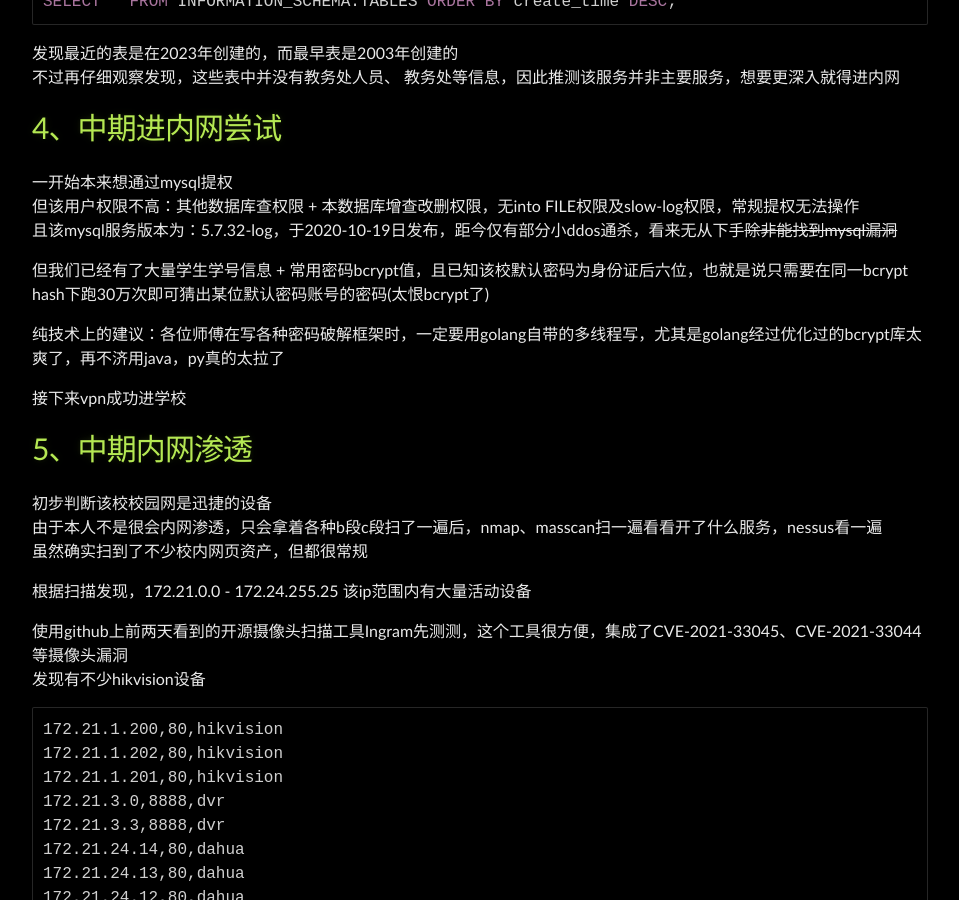
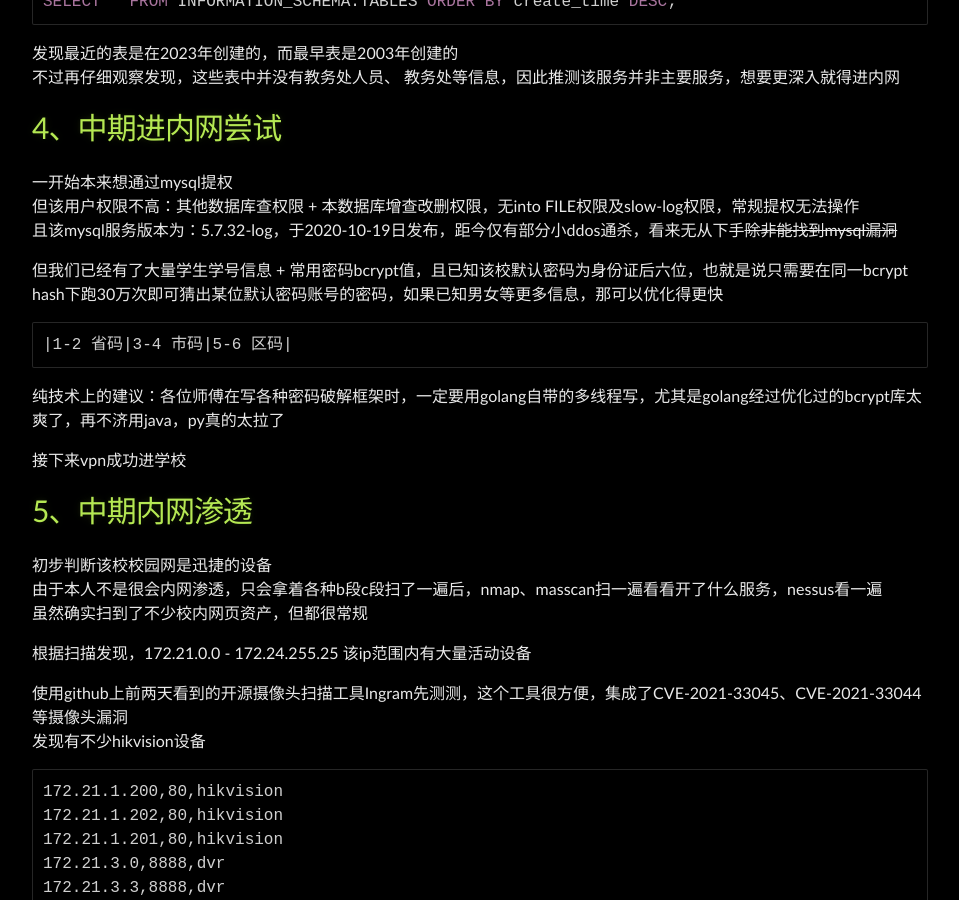
Before and after one commit to Leeyangee/leeyangee.github.io, a Jekyll site: the page built from _posts/2023-06-20-SRC干货 某教育资产经典渗透-漏洞链从外网打到内网.md, in a window 1280 px wide and 900 px high, scrolled down 1492 px. Shown: the whole window, without its empty margins (160-1119 px from the left). Built offline with Jekyll 4.4.1, drawn with Linux system fonts in a browser that asks for light colours.

Commit message:
Update 2023-06-20-SRC干货 某教育资产经典渗透-漏洞链从外网打到内网.md

````diff
--- a/_posts/2023-06-20-SRC干货 某教育资产经典渗透-漏洞链从外网打到内网.md
+++ b/_posts/2023-06-20-SRC干货 某教育资产经典渗透-漏洞链从外网打到内网.md
@@ -62,7 +62,11 @@ SELECT * FROM INFORMATION_SCHEMA.TABLES ORDER BY create_time DESC;
 但该用户权限不高：其他数据库查权限 + 本数据库增查改删权限，无into FILE权限及slow-log权限，常规提权无法操作
 且该mysql服务版本为：5.7.32-log，于2020-10-19日发布，距今仅有部分小ddos通杀，看来无从下手~~除非能找到mysql漏洞~~
 
-但我们已经有了大量学生学号信息 + 常用密码bcrypt值，且已知该校默认密码为身份证后六位，也就是说只需要在同一bcrypt hash下跑30万次即可猜出某位默认密码账号的密码(太恨bcrypt了)
+但我们已经有了大量学生学号信息 + 常用密码bcrypt值，且已知该校默认密码为身份证后六位，也就是说只需要在同一bcrypt hash下跑30万次即可猜出某位默认密码账号的密码，如果已知男女等更多信息，那可以优化得更快
+
+```
+|1-2 省码|3-4 市码|5-6 区码|
+```
 
 纯技术上的建议：各位师傅在写各种密码破解框架时，一定要用golang自带的多线程写，尤其是golang经过优化过的bcrypt库太爽了，再不济用java，py真的太拉了
 
````
